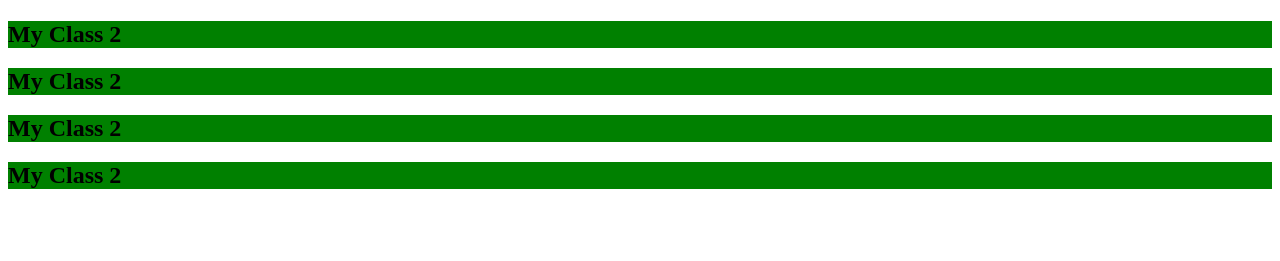
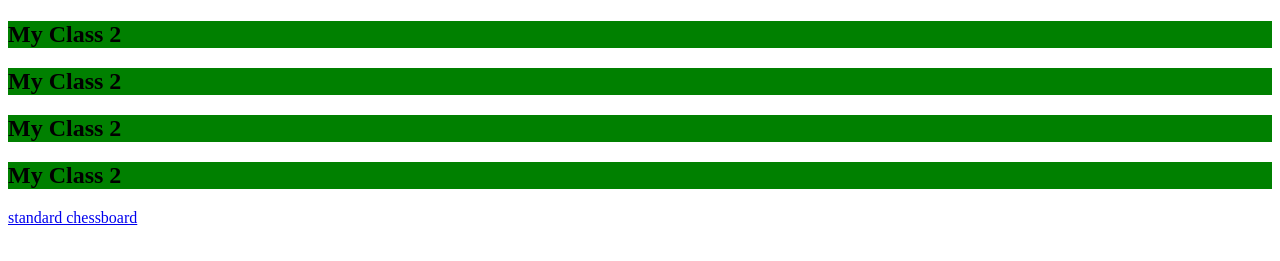
Before and after one commit to DarlTech/Html-Chessboard-css-assignment, a plain HTML site: page index.html in a window 1280 px wide. Shown: the part 59-320 px from the top of the page. Drawn offline with Linux system fonts and the light colour scheme.

Commit message:
Added a link

```diff
--- a/index.html
+++ b/index.html
@@ -21,5 +21,6 @@
     <!--cascading style sheet
     Three ways of writing Css are; Inline, External and Internal-->
     <p></p>
+    <a href="stadard chessboard.html">standard chessboard</a>
 </body>
 </html>
```
